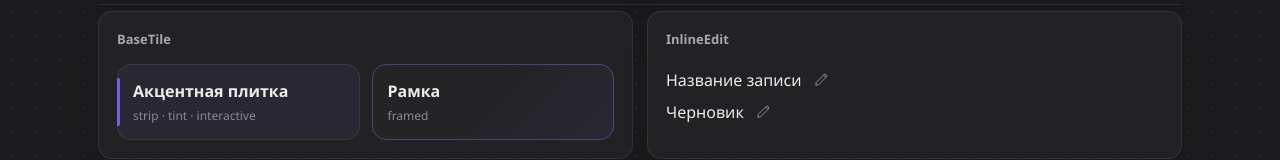
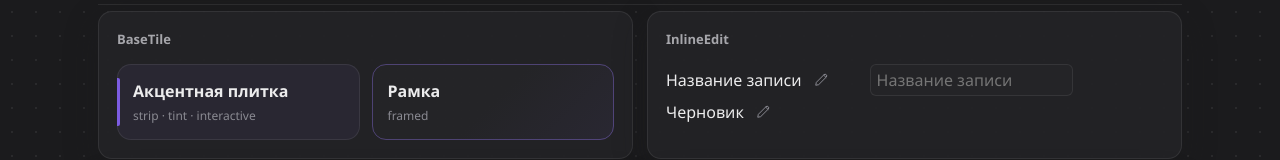
Before and after one commit to SylvieShare/share-ui, a Vue app: page / in a window 1280 px wide. Shown: the part 240-400 px from the top of the page. Built offline with nearby package versions, Linux system fonts and the light colour scheme.

Commit message:
Подстраивать ширину инлайн-поля под содержимое

```diff
--- a/package.json
+++ b/package.json
@@ -1,6 +1,6 @@
 {
   "name": "@sylvieshare/share-ui",
-  "version": "0.16.0",
+  "version": "0.16.1",
   "description": "Shared Vue 3 design tokens, UI primitives and headless interactions for SylvieShare applications.",
   "type": "module",
   "main": "./dist/share-ui.js",
--- a/src/components/InlineEdit.vue
+++ b/src/components/InlineEdit.vue
@@ -1,7 +1,8 @@
 <template>
   <span class="share-inline-edit" :class="{ 'share-inline-edit--open': open }">
+    <span class="share-inline-edit__measure" aria-hidden="true">{{ sizingText }}</span>
     <span v-if="!open" class="share-inline-edit__view">
-      <span class="share-inline-edit__value"><slot :value="modelValue">{{ displayValue ?? modelValue ?? placeholder }}</slot></span>
+      <span class="share-inline-edit__value"><slot :value="modelValue">{{ viewText }}</slot></span>
       <button v-if="editable" ref="editButton" type="button" :aria-label="editLabel || label" :disabled="disabled" @click="start">
         <svg width="14" height="14" viewBox="0 0 24 24" fill="none" aria-hidden="true"><path d="m16 3 5 5M3 21l5-1L21 7a2.8 2.8 0 0 0-4-4L4 16z" stroke="currentColor" stroke-width="1.7" stroke-linejoin="round" /></svg>
       </button>
@@ -38,6 +39,12 @@ const emit = defineEmits(['update:modelValue', 'confirm', 'cancel'])
 const active = ref(false), busy = ref(false), error = ref(''), draft = ref(props.modelValue)
 const input = ref(null), editButton = ref(null)
 const open = computed(() => props.forceOpen || active.value)
+const optionLabel = value => props.options?.find(option => String(option.value) === String(value))?.label
+const viewText = computed(() => props.displayValue ?? optionLabel(props.modelValue) ?? (props.modelValue === '' || props.modelValue == null ? props.placeholder : props.modelValue))
+const sizingText = computed(() => {
+  const value = open.value ? optionLabel(draft.value) ?? draft.value : viewText.value
+  return value === '' || value == null ? props.placeholder || ' ' : String(value)
+})
 watch(() => props.modelValue, value => { if (!active.value) draft.value = value })
 watch(() => props.forceOpen, () => { active.value = false; draft.value = props.modelValue; error.value = '' })
 async function start() {
@@ -70,15 +77,15 @@ async function confirm() {
 }
 </script>
 <style scoped>
-.share-inline-edit { position: relative; display: inline-flex; width: 100%; min-width: 0; height: var(--inline-edit-height, 32px); vertical-align: middle; font: inherit; }
-.share-inline-edit__view, .share-inline-edit__editor { display: flex; align-items: center; width: 100%; min-width: 0; height: 100%; box-sizing: border-box; }
+.share-inline-edit { position: relative; display: inline-block; width: max-content; min-width: min(100%, var(--inline-edit-min-width, 120px)); max-width: 100%; height: var(--inline-edit-height, 32px); vertical-align: middle; font: inherit; }
+.share-inline-edit__measure { display: block; box-sizing: border-box; height: 100%; padding: 0 61px 0 7px; visibility: hidden; overflow: hidden; white-space: pre; pointer-events: none; }
+.share-inline-edit__view, .share-inline-edit__editor { position: absolute; inset: 0; display: flex; align-items: center; width: 100%; min-width: 0; height: 100%; box-sizing: border-box; }
 .share-inline-edit__view { gap: 6px; }
 .share-inline-edit__value { min-width: 0; overflow: hidden; text-overflow: ellipsis; white-space: nowrap; }
 .share-inline-edit button { display: inline-flex; align-items: center; justify-content: center; flex: none; width: 26px; height: 26px; padding: 0; border: 0; border-radius: var(--r-sm); background: transparent; color: var(--text-muted); cursor: pointer; }
 .share-inline-edit button:hover { color: var(--accent); }
 .share-inline-edit button:focus-visible { outline: 2px solid var(--accent); }
 .share-inline-edit button:disabled { opacity: .45; cursor: default; }
-.share-inline-edit__editor { position: relative; }
 .share-inline-edit input, .share-inline-edit select { box-sizing: border-box; width: 100%; min-width: 0; height: 100%; padding: 0 60px 0 6px; border: 1px solid var(--border); border-radius: var(--r-sm); background: var(--surface); color: var(--text-1); font: inherit; outline: none; }
 .share-inline-edit select { appearance: none; }
 .share-inline-edit input:focus, .share-inline-edit select:focus { border-color: var(--accent); }
--- a/src/gallery/ComponentGallery.vue
+++ b/src/gallery/ComponentGallery.vue
@@ -29,6 +29,7 @@
         <article class="share-component-gallery__card" data-share-gallery="InlineEdit">
           <h2>InlineEdit</h2>
           <InlineEdit model-value="Название записи" label="Название" confirm-label="Подтвердить" cancel-label="Отменить" />
+          <InlineEdit model-value="" label="Новое название" placeholder="Название записи" force-open />
           <InlineEdit model-value="draft" label="Статус" :options="[{value: 'draft', label: 'Черновик'}, {value: 'ready', label: 'Готово'}]" display-value="Черновик" />
         </article>
         <article class="share-component-gallery__card" data-share-gallery="SectionList">
```
Also changed, not shown: 7 other files (tests, documents, lock files or other folders).
